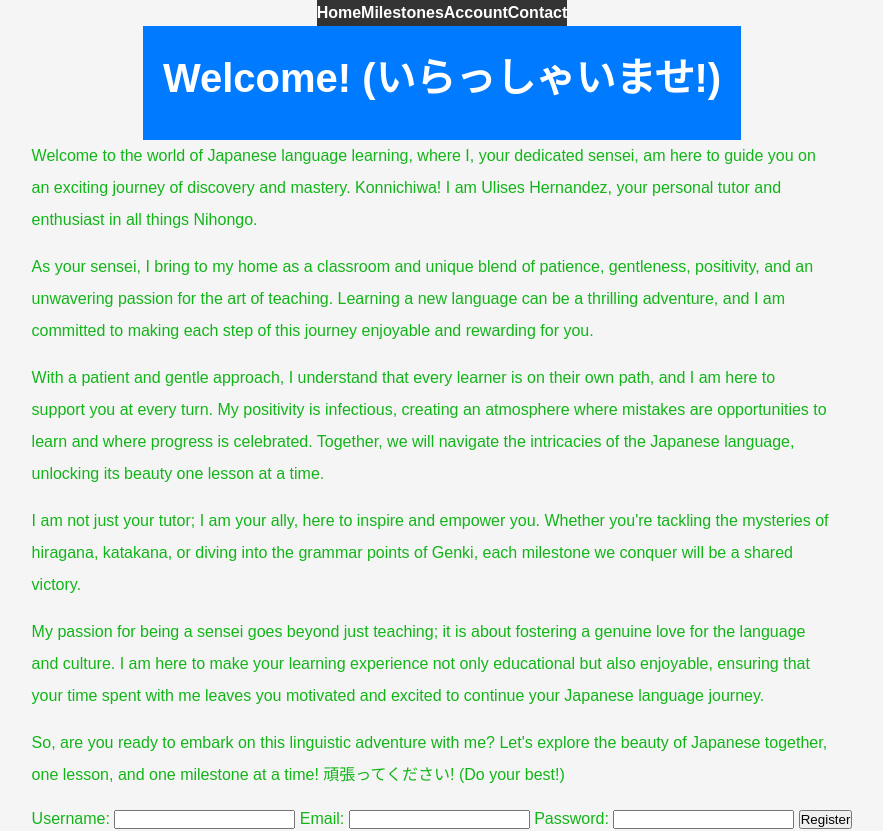
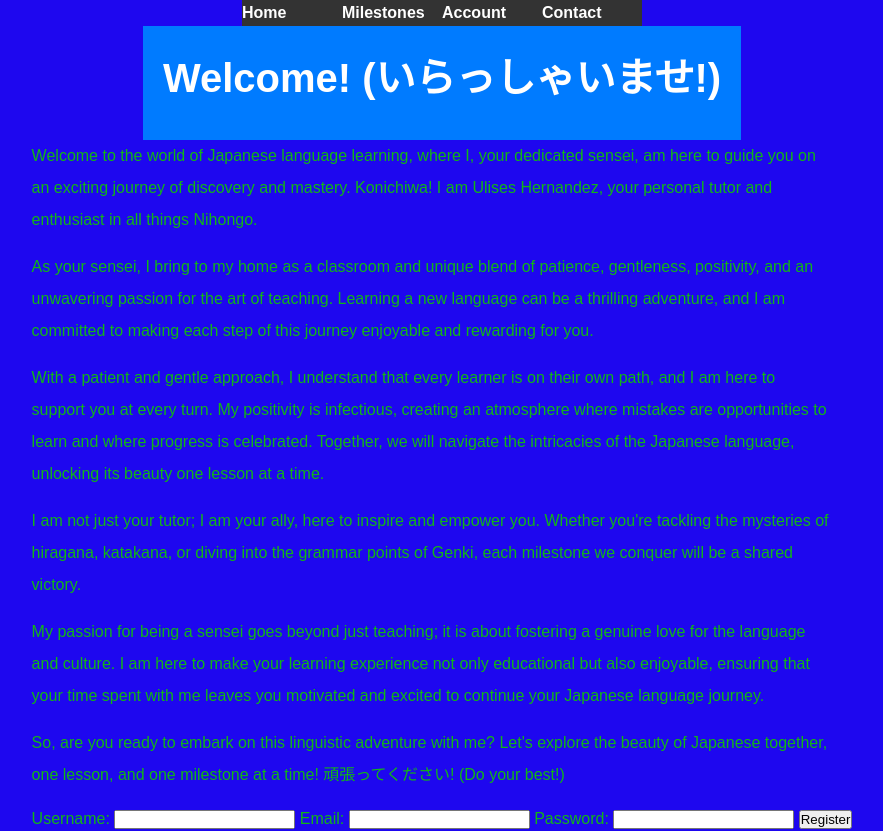
Before and after one commit to UlisesH09/Japanese-Tutoring-Website, a website with bundled scripts: page home.html in a window 1280 px wide. Shown: the whole page, without its empty margins (198-1081 px from the left). Built offline with nearby package versions, Linux system fonts and the light colour scheme.

Commit message:
Added react and made slight formatting adjustments

```diff
--- a/doc.css
+++ b/doc.css
@@ -8,7 +8,7 @@
 body {
     font-family: 'Arial', sans-serif;
     line-height: 1.6;
-    background-color: #f5f5f5; /* Light gray background */
+    background-color: #1e07ef; /* Light gray background */
     color: #12b518;
     margin: 0;
     padding: 0;
@@ -87,7 +87,8 @@
 }
 
 li {
-    display: inline;
+    display: block; /* Change from 'inline' to 'block' */
+    width: 100px; /* Add margin-bottom for spacing between list items */
 }
 
 a {
@@ -96,7 +97,7 @@
 }
 
 a:hover {
-    color: #ffcc00;
+    color: hsl(56, 97%, 47%);
 }
 
 /* Reset some default styles for the navigation list */
--- a/doc.js
+++ b/doc.js
@@ -1,3 +1,14 @@
+import React from 'react';
+import ReactDOM from 'react-dom';
+import App from './App'; // Import your main component
+
+ReactDOM.render(
+  <React.StrictMode>
+    <App />
+  </React.StrictMode>,
+  document.getElementById('root')
+);
+
 // Register click event for navigation links
 document.addEventListener('click', function (event) {
     // Check if the clicked element is a link inside the navigation bar
--- a/home.html
+++ b/home.html
@@ -21,17 +21,17 @@
 
     <main>
         <section class="introduction">
-            <p>Welcome to the world of Japanese language learning, where I, your dedicated sensei, am here to guide you on an exciting journey of discovery and mastery. Konnichiwa! I am Ulises Hernandez, your personal tutor and enthusiast in all things Nihongo. </p>
+            <p> Welcome to the world of Japanese language learning, where I, your dedicated sensei, am here to guide you on an exciting journey of discovery and mastery. Konichiwa! I am Ulises Hernandez, your personal tutor and enthusiast in all things Nihongo. </p>
 
-            <p>As your sensei, I bring to my home as a classroom and unique blend of patience, gentleness, positivity, and an unwavering passion for the art of teaching. Learning a new language can be a thrilling adventure, and I am committed to making each step of this journey enjoyable and rewarding for you. </p>
+            <p> As your sensei, I bring to my home as a classroom and unique blend of patience, gentleness, positivity, and an unwavering passion for the art of teaching. Learning a new language can be a thrilling adventure, and I am committed to making each step of this journey enjoyable and rewarding for you. </p>
 
-            <p>With a patient and gentle approach, I understand that every learner is on their own path, and I am here to support you at every turn. My positivity is infectious, creating an atmosphere where mistakes are opportunities to learn and where progress is celebrated. Together, we will navigate the intricacies of the Japanese language, unlocking its beauty one lesson at a time.</p>
+            <p> With a patient and gentle approach, I understand that every learner is on their own path, and I am here to support you at every turn. My positivity is infectious, creating an atmosphere where mistakes are opportunities to learn and where progress is celebrated. Together, we will navigate the intricacies of the Japanese language, unlocking its beauty one lesson at a time.</p>
 
-            <p>I am not just your tutor; I am your ally, here to inspire and empower you. Whether you're tackling the mysteries of hiragana, katakana, or diving into the grammar points of Genki, each milestone we conquer will be a shared victory.</p>
+            <p> I am not just your tutor; I am your ally, here to inspire and empower you. Whether you're tackling the mysteries of hiragana, katakana, or diving into the grammar points of Genki, each milestone we conquer will be a shared victory.</p>
 
-            <p>My passion for being a sensei goes beyond just teaching; it is about fostering a genuine love for the language and culture. I am here to make your learning experience not only educational but also enjoyable, ensuring that your time spent with me leaves you motivated and excited to continue your Japanese language journey. </p>
+            <p> My passion for being a sensei goes beyond just teaching; it is about fostering a genuine love for the language and culture. I am here to make your learning experience not only educational but also enjoyable, ensuring that your time spent with me leaves you motivated and excited to continue your Japanese language journey. </p>
 
-            <p>So, are you ready to embark on this linguistic adventure with me? Let's explore the beauty of Japanese together, one lesson, and one milestone at a time! 頑張ってください! (Do your best!) </p>
+            <p> So, are you ready to embark on this linguistic adventure with me? Let's explore the beauty of Japanese together, one lesson, and one milestone at a time! 頑張ってください! (Do your best!) </p>
 
             <form id="registrationForm">
                 <label for="username">Username:</label>
--- /dev/null
+++ b/package.json
@@ -0,0 +1,5 @@
+{
+  "dependencies": {
+    "node": "^21.2.0"
+  }
+}
```
Also changed, not shown: 1 other file.
